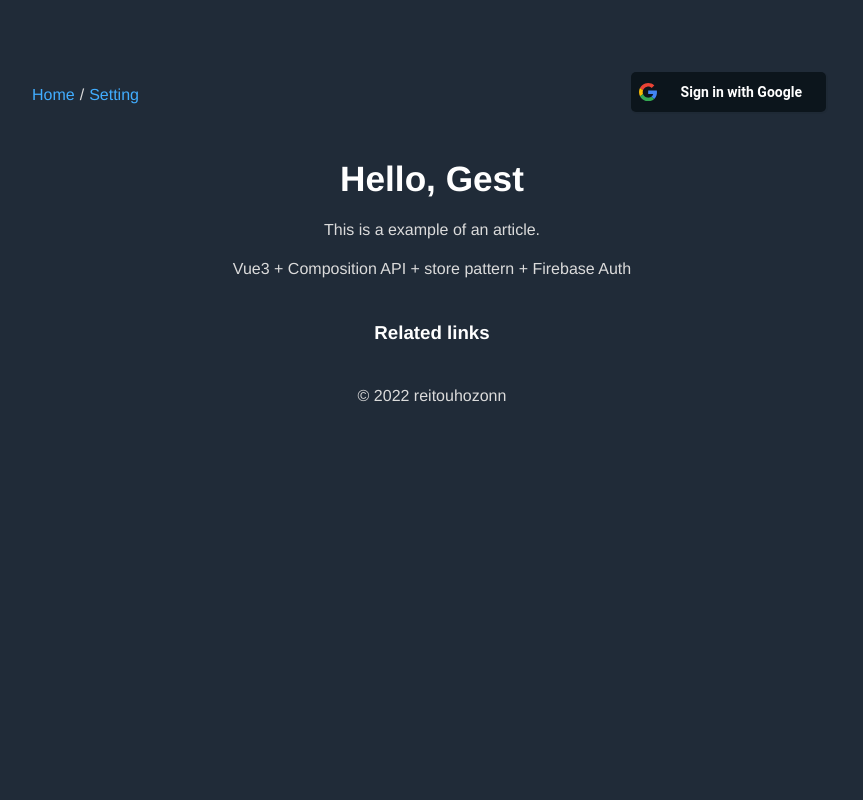
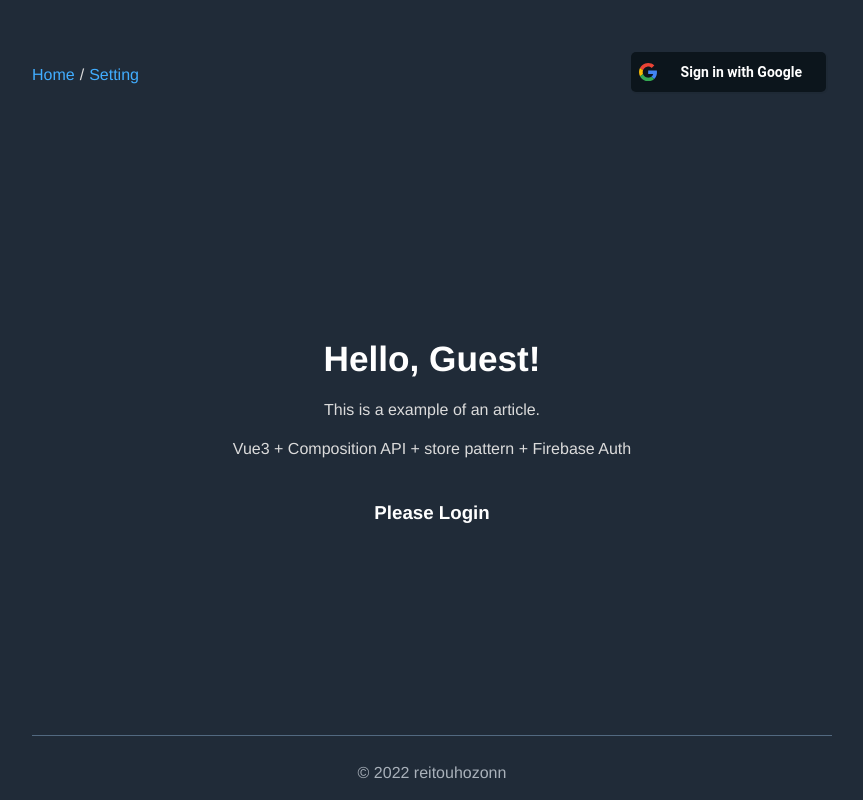
Before and after one commit to reitouhozonn/firebase-authentication-test, a Vue app: page / in a window 1280 px wide. Shown: the whole page, without its empty margins (208-1071 px from the left). Built offline with nearby package versions, Linux system fonts and the light colour scheme; no server answers.

Commit message:
adjustment

```diff
--- a/index.html
+++ b/index.html
@@ -14,3 +14,8 @@
 </body>
 
 </html>
+<style>
+  body {
+    margin: 0 auto;
+  }
+</style>
--- a/src/App.vue
+++ b/src/App.vue
@@ -1,10 +1,12 @@
 <script setup lang="ts">
 import Header from './components/Header.vue';
+import Footer from './components/Footer.vue';
 </script>
 
 <template>
   <Header />
   <router-view />
+  <Footer />
 </template>
 
 <style>
@@ -17,6 +19,9 @@ import Header from './components/Header.vue';
   -moz-osx-font-smoothing: grayscale;
   text-align: center;
   /* color: #2c3e50; */
-  margin-top: 60px;
+  /* margin-top: 60px; */
+  display: flex;
+  flex-direction: column;
+  min-height: 100vh;
 }
 </style>
--- /dev/null
+++ b/src/components/Footer.vue
@@ -0,0 +1,17 @@
+<template>
+    <div class="footer">
+        <footer>
+            <p>© 2022 reitouhozonn</p>
+        </footer>
+    </div>
+</template>
+
+<script setup lang="ts">
+
+</script>
+
+<style scoped>
+.footer {
+    margin-top: auto;
+}
+</style>
--- a/src/components/Header.vue
+++ b/src/components/Header.vue
@@ -18,7 +18,7 @@ import User from './User.vue';
     display: flex;
     flex-wrap: wrap;
     align-items: center;
-    padding: 10px 0;
+    padding: 50px 0;
 }
 
 p {
--- a/src/views/Home.vue
+++ b/src/views/Home.vue
@@ -7,22 +7,19 @@
         <p>
             Vue3 + Composition API + store pattern + Firebase Auth
         </p>
-        <h3>Related links</h3>
-        <!-- <ul>
-            <li><a href="https://github.com/ErgoFriend/vue-firebase-authl" target="_blank" rel="noopener">GitHub
-                    Repo</a></li>
-            <li><a href="https://github.com/vuejs/vue-cli/tree/dev/packages/%40vue/cli-plugin-typescript"
-                    target="_blank" rel="noopener">Zenn Article</a></li>
-        </ul> -->
-        <br>
-        <p>© 2022 reitouhozonn</p>
+        <div v-if="state.isLoggedIn">
+            <h2>Login Success!!</h2>
+        </div>
+        <div v-else>
+            <h3>Please Login</h3>
+        </div>
     </div>
 </template>
 
 <script setup lang="ts">
 import { useAuthStore } from '../stores/auth';
 
-const guest = 'Gest';
+const guest = 'Guest!';
 
 const { state } = useAuthStore();
 
@@ -46,4 +43,8 @@ li {
 a {
     color: #42b983;
 }
+
+.hello {
+    margin-top: 20vh;
+}
 </style>
--- a/src/views/Setting.vue
+++ b/src/views/Setting.vue
@@ -43,6 +43,10 @@ watchEffect(() => {
     align-items: center;
 }
 
+.view {
+    margin-top: 20vh;
+}
+
 label {
     flex: 1;
 }
```
Also changed, not shown: src/stores/auth.ts (+0 -10 lines).
